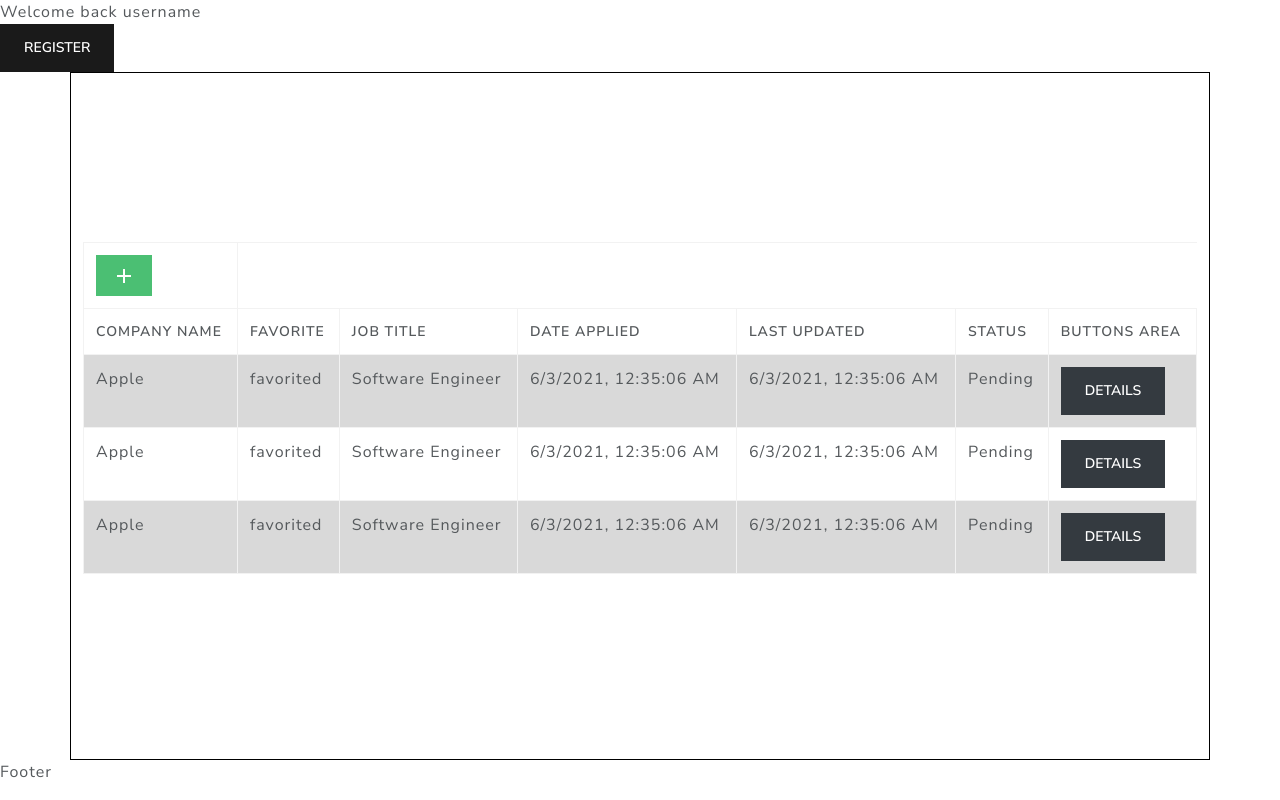
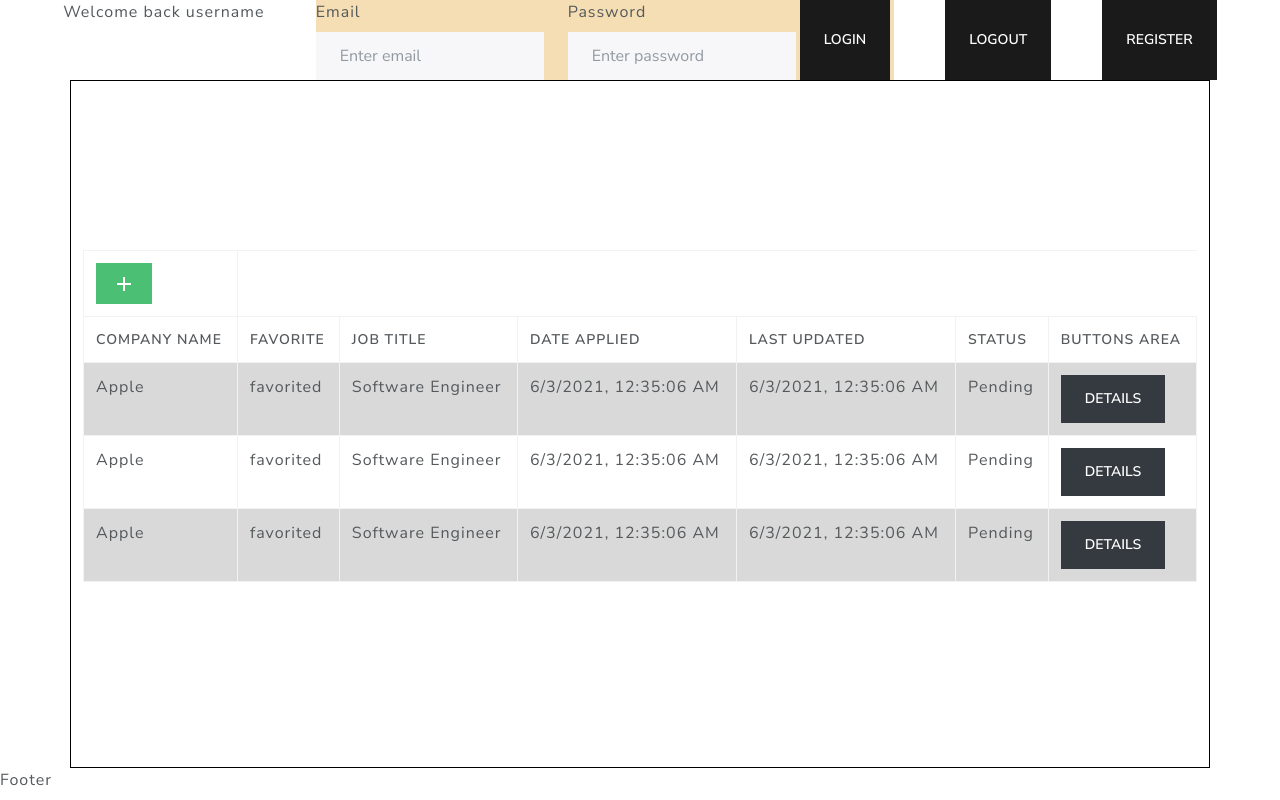
Before and after one commit to samqchau/job-tracker, a React (Create React App) app in the folder client/: page / in a window 1280 px wide. Built offline with nearby package versions, Linux system fonts and the light colour scheme.

Commit message:
Login and Logout Buttons

```diff
--- a/client/src/actions/userActions.js
+++ b/client/src/actions/userActions.js
@@ -6,6 +6,7 @@ import {
   USER_LOGIN_REQUEST,
   USER_LOGIN_FAIL,
   USER_LOGIN_SUCCESS,
+  USER_LOGOUT,
 } from '../constants/userConstants';
 
 export const registerUser = (user) => async (dispatch, getState) => {
@@ -51,3 +52,7 @@ export const loginUser = (emailAndPassword) => async (dispatch, getState) => {
     });
   }
 };
+
+export const logoutUser = () => (dispatch) => {
+  dispatch({ type: USER_LOGOUT });
+};
--- a/client/src/components/Header.jsx
+++ b/client/src/components/Header.jsx
@@ -1,8 +1,10 @@
 import React, { useState } from 'react';
-import { Button } from 'react-bootstrap';
+import { Button, Container } from 'react-bootstrap';
 import { useDispatch } from 'react-redux';
 import RegisterModal from './modals/RegisterModal';
 import { USER_REGISTER_RESET } from '../constants/userConstants';
+import LoginForm from './LoginForm';
+import LogoutButton from './LogoutButton';
 
 const Header = () => {
   const [showRegister, setShowRegister] = useState(false);
@@ -16,11 +18,17 @@ const Header = () => {
   const showRegisterModal = () => setShowRegister(true);
 
   return (
-    <>
+    <Container
+      className='d-flex'
+      style={{ justifyContent: 'space-evenly' }}
+      fluid
+    >
       <div>Welcome back username</div>
+      <LoginForm />
+      <LogoutButton />
       <Button onClick={showRegisterModal}>Register</Button>
       <RegisterModal show={showRegister} handleClose={closeRegisterModal} />
-    </>
+    </Container>
   );
 };
 
--- /dev/null
+++ b/client/src/components/LoginForm.jsx
@@ -0,0 +1,52 @@
+import React, { useState } from 'react';
+import { Row, Col, Form, Button } from 'react-bootstrap';
+import { useDispatch, useSelector } from 'react-redux';
+
+import { loginUser } from '../actions/userActions';
+
+const LoginForm = () => {
+  const [email, setEmail] = useState('');
+  const [password, setPassword] = useState('');
+
+  const dispatch = useDispatch();
+
+  const submitHandler = (e) => {
+    e.preventDefault();
+    const user = { email, password };
+    dispatch(loginUser(user));
+  };
+
+  return (
+    <div className='d-flex' style={{ background: 'wheat' }}>
+      <div>
+        <Form as={Row} onSubmit={submitHandler}>
+          <Form.Group as={Col} controlId='email'>
+            <Form.Label>Email</Form.Label>
+            <Form.Control
+              placeholder='Enter email'
+              value={email}
+              onChange={(e) => {
+                setEmail(e.target.value);
+              }}
+            />
+          </Form.Group>
+          <Form.Group as={Col} controlId='password'>
+            <Form.Label>Password</Form.Label>
+            <Form.Control
+              placeholder='Enter password'
+              value={password}
+              onChange={(e) => {
+                setPassword(e.target.value);
+              }}
+            ></Form.Control>
+          </Form.Group>
+        </Form>
+      </div>
+      <Button onClick={submitHandler} className='mx-1'>
+        Login
+      </Button>
+    </div>
+  );
+};
+
+export default LoginForm;
--- /dev/null
+++ b/client/src/components/LogoutButton.jsx
@@ -0,0 +1,14 @@
+import React from 'react';
+import { useDispatch } from 'react-redux';
+import { Button } from 'react-bootstrap';
+import { logoutUser } from '../actions/userActions';
+
+const LogoutButton = () => {
+  const dispatch = useDispatch();
+  const logoutHandler = () => {
+    dispatch(logoutUser());
+  };
+  return <Button onClick={logoutHandler}>Logout</Button>;
+};
+
+export default LogoutButton;
```
Also changed, not shown: 1 other file (tests, documents, lock files or other folders).
